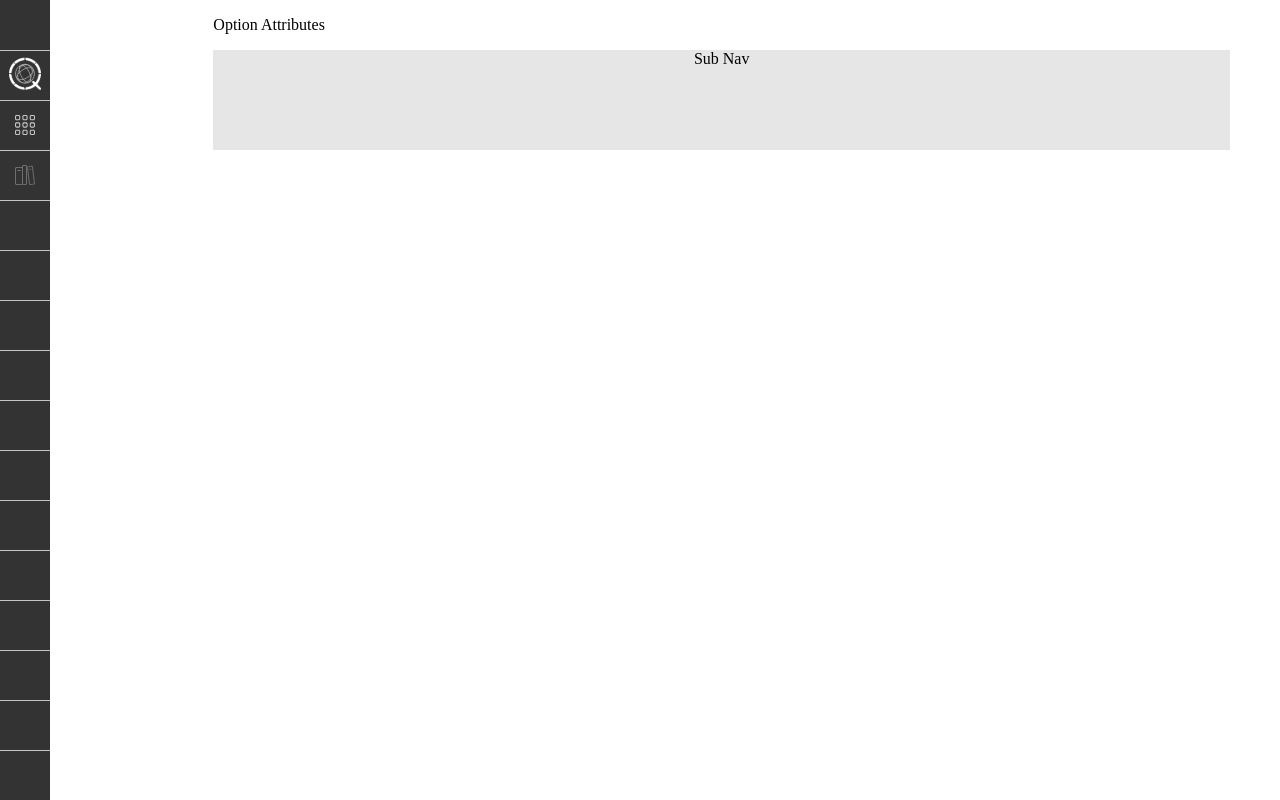
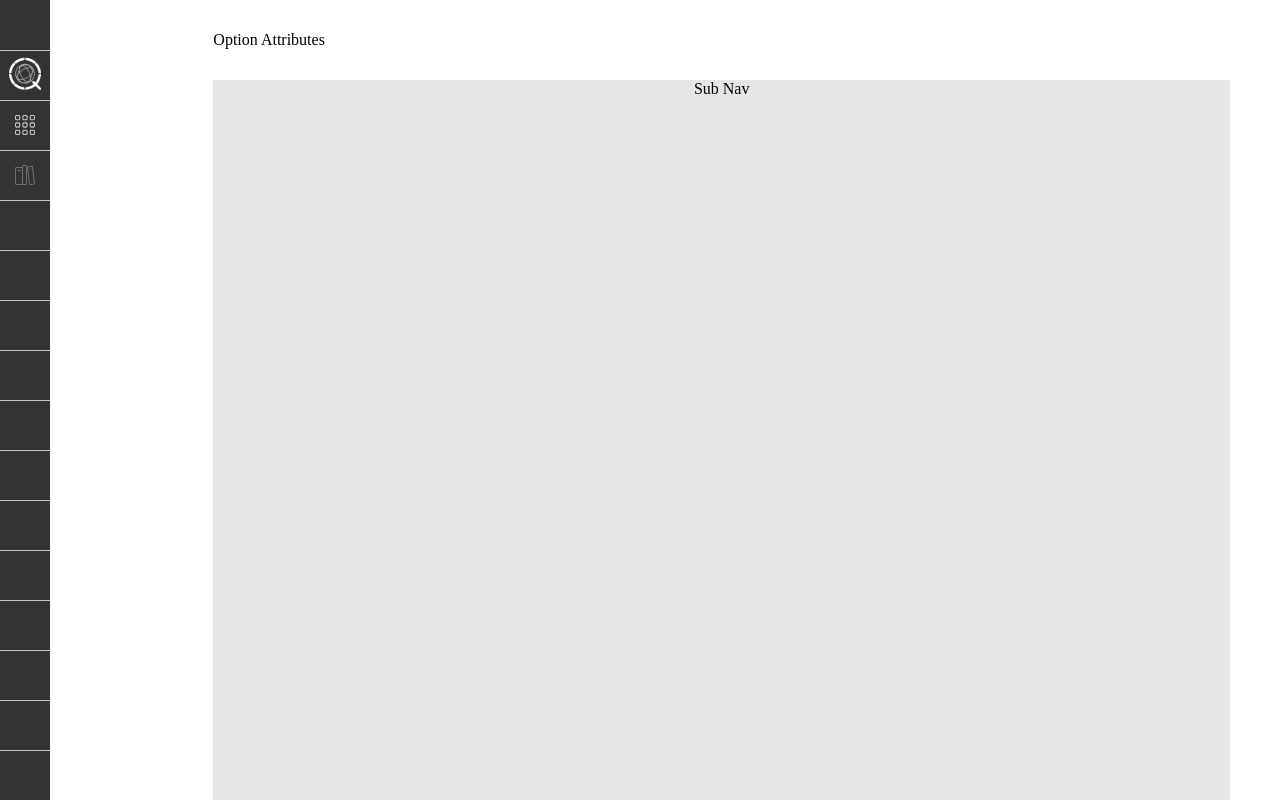
Before and after one commit to toreylittlefield/quadrant-basic-test-challenge, a React (Create React App) app in the folder client/: page / in a window 1280 px wide. Shown: the top 800 px of the page. Built offline with nearby package versions, Linux system fonts and the light colour scheme; a web font is replaced by a local one.

Commit message:
change grid-template-rows: 80px;

```diff
--- a/client/src/components/Grid/Grid.js
+++ b/client/src/components/Grid/Grid.js
@@ -4,8 +4,18 @@ const Grid = styled.div`
   min-height: 900px;
   display: grid;
   grid-template-columns: repeat(12, [col] 1fr);
-  grid-template-rows: repeat(12, [row] 50px);
+  /* grid-template-rows: repeat(12, [row] 50px); */
+  /* grid-template-rows: repeat(12, [row] 1fr); */
+  grid-template-rows: 80px;
   column-gap: 20px;
+  // tablet
+  @media (max-width: 768px) {
+    /* column-count: 6; */
+  }
+  // desktop
+  @media (max-width: 451px) {
+    /* column-count: 1; */
+  }
 `;
 
 export default Grid;
```
